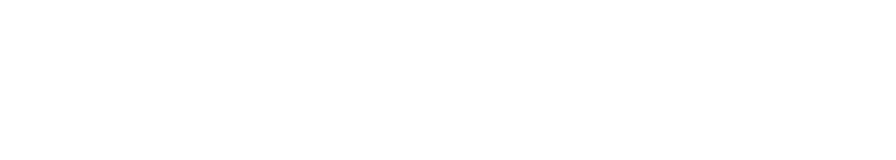
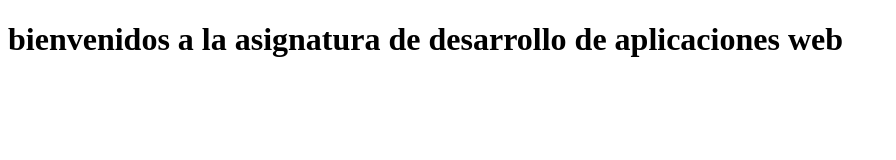
Before and after one commit to danielacanizares/proyecto, a plain HTML site: page index.html in a window 1280 px wide. Shown: the whole page, without its empty margins (0-896 px from the left). Drawn offline with Linux system fonts and the light colour scheme.

Commit message:
agregue mi encabezado html con saludo de bienvenida

```diff
--- a/index.html
+++ b/index.html
@@ -6,6 +6,6 @@
     <title>Document</title>
 </head>
 <body>
-
+   <h1>bienvenidos a la asignatura de desarrollo de aplicaciones web</h1>
 </body>
 </html>
```
